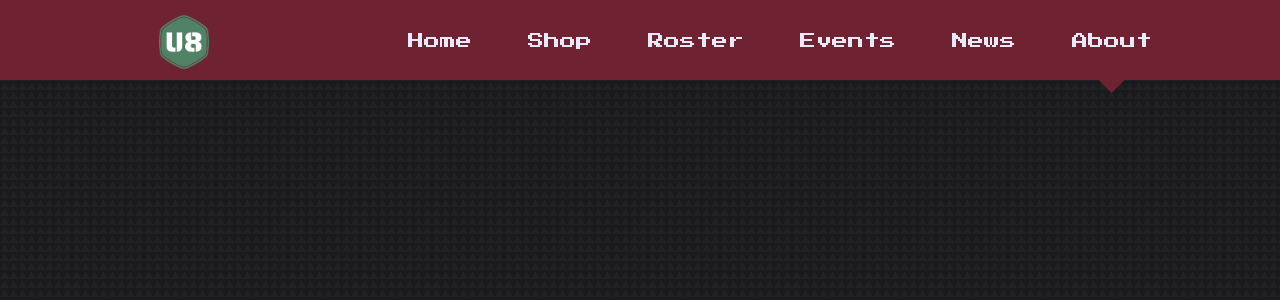
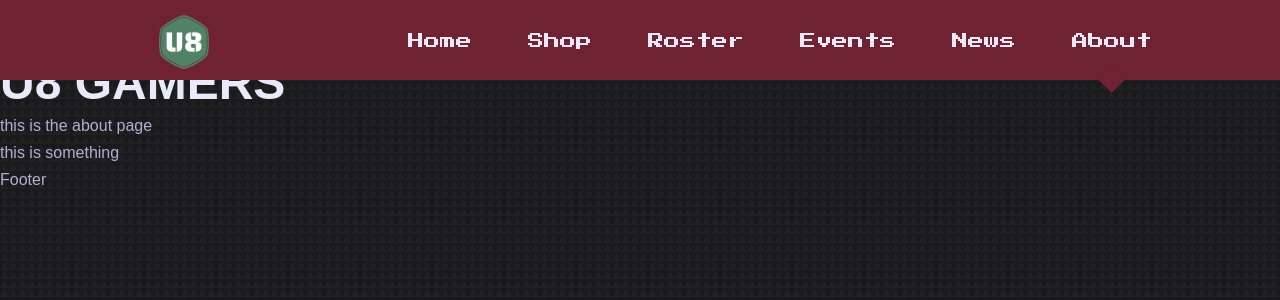
Before and after one commit to ChrisCarteno/u8gamers, a React (Create React App) app: page /about in a window 1280 px wide. Shown: the top 300 px of the page. Built offline with nearby package versions, Linux system fonts and the light colour scheme.

Commit message:
figuring things out

```diff
--- a/src/App.jsx
+++ b/src/App.jsx
@@ -5,7 +5,7 @@ import Events from './pages/events/Events'
 import Home from './pages/home/Home'
 import News from './pages/news/News'
 import Roster from './pages/roster/Roster'
-import shop from './pages/shop/Shop'
+import Shop from './pages/shop/Shop'
 
 import Footer from './components/Footer';
 import NavBar from "./components/NavBar";
@@ -21,7 +21,8 @@ function App() {
         <Route path="/events" element={<Events/>} />
         <Route path="/news" element={<News/>} />
         <Route path="/roster" element={<Roster/>} />
-        <Route path="/shop" element={<shop/>} />
+        <Route path="/shop" element={<Shop/>} />
+
       </Routes>
       <Footer />
     </BrowserRouter>
--- a/src/pages/about/About.jsx
+++ b/src/pages/about/About.jsx
@@ -5,8 +5,11 @@ import './about.css'
 const About = () => {
   return (
     <div>
-    <h1> U8 GAMERS </h1>
-
+      <br/>
+      <br/>
+      <h1> U8 GAMERS </h1>
+      this is the about page
+      <p className="something">this is something</p>
     </div>
   )
 }
```
